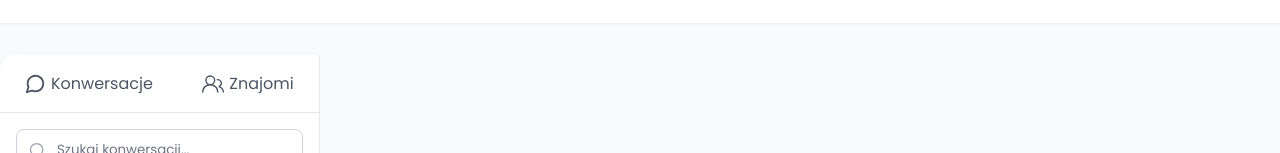
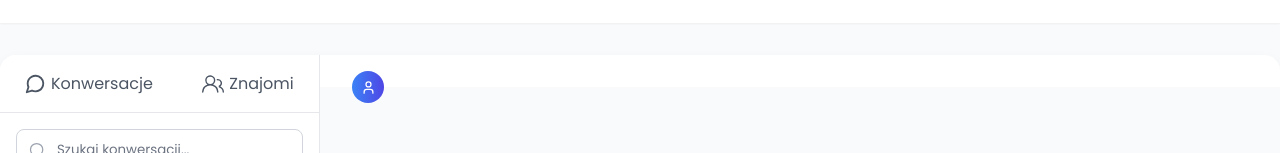
Before and after one commit to Michuxx/SportLinker, a React (Vite) app in the folder SportLinkerFrontend/: page /messages in a window 1280 px wide. Both pictures are taken after a click on the button 159 px from the left and 364 px from the top of the page. Shown: the part 136-289 px from the top of the page. Built offline with nearby package versions, Linux system fonts and the light colour scheme.

Commit message:
Made component for Avatar wih online Dot, added some initial components for conversation place

```diff
--- a/SportLinkerFrontend/src/components/component-items/avatar/Avatar.jsx
+++ b/SportLinkerFrontend/src/components/component-items/avatar/Avatar.jsx
@@ -1,9 +1,8 @@
 import React, { useRef, useState } from "react";
 import "./avatar.css";
 import { LuUser, LuCamera } from "react-icons/lu";
-import OnlineDot from "./OnlineDot";
 
-const Avatar = ({ size, onImageSelected, image, isOnline }) => {
+const Avatar = ({ size, onImageSelected, image }) => {
   const fileInputRef = useRef(null);
   const [preview, setPreview] = useState(null);
 
--- /dev/null
+++ b/SportLinkerFrontend/src/components/component-items/avatar/OnlineAvatar.jsx
@@ -0,0 +1,14 @@
+import OnlineDot from "./OnlineDot";
+import Avatar from "./Avatar";
+import "./avatar.css";
+
+const OnlineAvatar = ({ isOnline, size }) => {
+  return (
+    <div className="online-avatar-wrapper">
+      <Avatar size={size} />
+      {isOnline && <OnlineDot />}
+    </div>
+  );
+};
+
+export default OnlineAvatar;
--- a/SportLinkerFrontend/src/components/component-items/button/ChatConversationButton.jsx
+++ b/SportLinkerFrontend/src/components/component-items/button/ChatConversationButton.jsx
@@ -1,5 +1,6 @@
 import useDateFormat from "../../../hooks/useDateFormat";
 import Avatar from "../avatar/Avatar";
+import OnlineAvatar from "../avatar/OnlineAvatar";
 import OnlineDot from "../avatar/OnlineDot";
 import "./chatConversationButton.css";
 
@@ -23,7 +24,7 @@ const ChatConversationButton = ({
     >
       <div className="chat-profile-wrapper">
         <div className="chat-profile-avatar">
-          <Avatar size={3} />
+          <OnlineAvatar size={3} isOnline={isOnline} />
         </div>
         <div className="chat-profile-info-wrapper">
           <div className="chat-profile-info">
@@ -33,7 +34,6 @@ const ChatConversationButton = ({
           <p>{text}</p>
         </div>
       </div>
-      {isOnline && <OnlineDot />}
     </button>
   );
 };
--- a/SportLinkerFrontend/src/components/messagesSection/conversation/Conversation.jsx
+++ b/SportLinkerFrontend/src/components/messagesSection/conversation/Conversation.jsx
@@ -1,7 +1,43 @@
+import { useState } from "react";
 import "./conversation.css";
+import NullConversation from "./NullConversation";
+import ConversationHeader from "./ConversationHeader";
 
-const Conversation = () => {
-  return <div className="conversation-wrapper"></div>;
+const Conversation = ({ chatId }) => {
+  const [messages, setMessages] = useState([
+    {
+      id: "msg_1", // Unikalne ID (niezbędne dla atrybutu "key" przy mapowaniu w React)
+      senderName: "Jan Kowalski",
+      text: "Cześć! Powiedz mi, jak działa to middleware?",
+      timestamp: "2026-02-26T10:15:00.000Z", // Format ISO jest najłatwiejszy do parsowania
+      isOwnMessage: true,
+    },
+    {
+      id: "msg_2",
+      senderName: "Kamil",
+      text: "Cześć, Jan! Middleware to warstwy, przez które przechodzi żądanie HTTP, zanim dotrze do endpointu.",
+      timestamp: "2026-02-26T10:16:30.000Z",
+      isOwnMessage: false,
+    },
+    {
+      id: "msg_3",
+      senderName: "Jan Kowalski",
+      text: "A jak to wygląda w .NETcie?",
+      timestamp: "2026-02-26T10:17:48.000Z",
+      isOwnMessage: true,
+    },
+  ]);
+  return (
+    <div className="conversation-wrapper">
+      {!chatId ? (
+        <NullConversation />
+      ) : (
+        <>
+          <ConversationHeader />
+        </>
+      )}
+    </div>
+  );
 };
 
 export default Conversation;
--- /dev/null
+++ b/SportLinkerFrontend/src/components/messagesSection/conversation/ConversationHeader.jsx
@@ -0,0 +1,16 @@
+import OnlineAvatar from "../../component-items/avatar/OnlineAvatar";
+import "./conversation.css";
+
+const ConversationHeader = ({ name, isOnline, lastActivityText }) => {
+  return (
+    <div className="conversation-header-wrapper">
+      <OnlineAvatar size={2} isOnline={isOnline} />
+      <div className="user-info-wrapper">
+        <h3>{name}</h3>
+        {lastActivityText}
+      </div>
+    </div>
+  );
+};
+
+export default ConversationHeader;
--- /dev/null
+++ b/SportLinkerFrontend/src/components/messagesSection/conversation/NullConversation.jsx
@@ -0,0 +1,7 @@
+import "./conversation.css";
+
+const NullConversation = () => {
+  return <div className="null-conversation-wrapper"></div>;
+};
+
+export default NullConversation;
--- a/SportLinkerFrontend/src/components/messagesSection/conversation/conversation.css
+++ b/SportLinkerFrontend/src/components/messagesSection/conversation/conversation.css
@@ -3,3 +3,11 @@
   width: 100%;
   background-color: rgb(249 250 251);
 }
+
+.conversation-header-wrapper {
+  display: flex;
+  width: 100%;
+  height: 2rem;
+  background-color: #fff;
+  padding: 1rem 0 1rem 2rem;
+}
```
